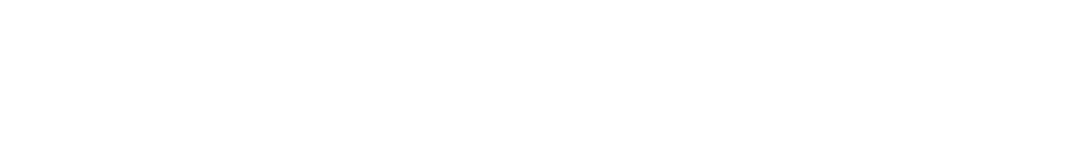
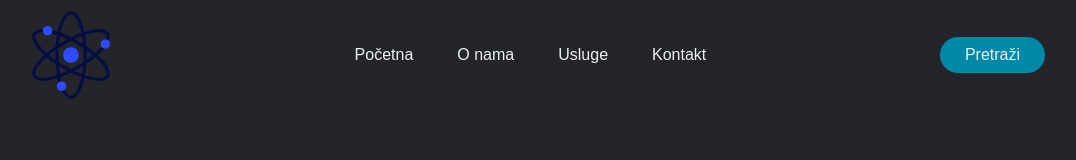
Before and after one commit to Trokut-Neet-Akademija-4-0/zada-a-2-11-12-2023-dprpic, a plain HTML site: page zadaća/index.html in a window 1280 px wide. Shown: the whole page, without its empty margins (107-1183 px from the left). Drawn offline with Linux system fonts and the light colour scheme.

Commit message:
update zadaca

```diff
--- a/zadaća/index.html
+++ b/zadaća/index.html
@@ -2,10 +2,26 @@
 <html lang="en">
 <head>
     <meta charset="UTF-8">
+    <meta http-equiv="X-UA-Compatible" content="IE=edge">
     <meta name="viewport" content="width=device-width, initial-scale=1.0">
-    <title>Document</title>
+    <title>Zadaca</title>
+
+    <link rel="stylesheet" href="styles.css">
+
 </head>
+
 <body>
-
+    <header>
+        <img class="logo" src="images/genetic-data-svgrepo-com.svg" height="100" width="100" alt="logo">
+        <nav>
+            <ul class="links">
+                <li><a href="index.html">Početna</a></li>
+                <li><a href="about.html">O nama</a></li>
+                <li><a href="service.html">Usluge</a></li>
+                <li><a href="contact.html">Kontakt</a></li>
+            </ul>
+        </nav>
+        <a class="search" href="#"><button>Pretraži</button></a>
+    </header>
 </body>
 </html>
--- /dev/null
+++ b/zadaća/styles.css
@@ -0,0 +1,61 @@
+@import url('https://fonts.googleapis.com/css2?family=Montserrat:wght@500&display=swap');
+
+* {
+    box-sizing: border-box;
+    margin: 0;
+    padding: 0;
+    background-color: #24252A;
+
+
+}
+
+li, a, button {
+    font-family: "Motserrat", sans-serif;
+    font-weight: 500;
+    font-size: 16px;
+    color: #edf0f1;
+    text-decoration: none;
+}
+
+header {
+    display: flex;
+    justify-content: space-between;
+    align-items: center;
+    padding: 30px 10%;
+    height: 110px;
+}
+
+.logo {
+    cursor:pointer;
+}
+
+.links {
+    list-style: none;
+}
+
+.links li {
+    display: inline-block;
+    padding: 0px 20px ;
+}
+
+.links li a {
+    transition: all 0.3s ease 0s;
+}
+
+.links li a:hover {
+    color: #0088a9;
+    background-color: red;
+}
+
+button {
+    padding: 9px 25px;
+    background-color: rgba(0,136,169,1);
+    border: none;
+    border-radius: 50px;
+    cursor: pointer;
+    transition: all 0.3s ease 0s;
+}
+
+button:hover {
+    background-color: rgba(0,136,169,0.8);
+}
```
Also changed, not shown: zadaća/about.html (added), zadaća/contact.html (added), zadaća/images/genetic-data-svgrepo-com.svg (added), zadaća/images/preuzmi.png (added), zadaća/service.html (added).
